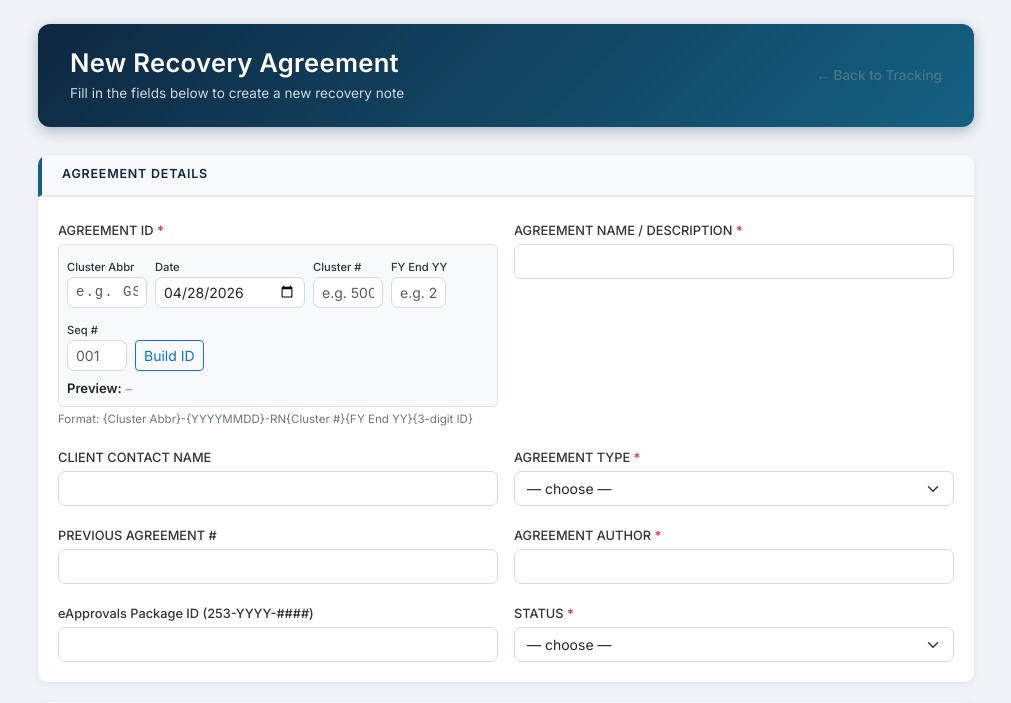
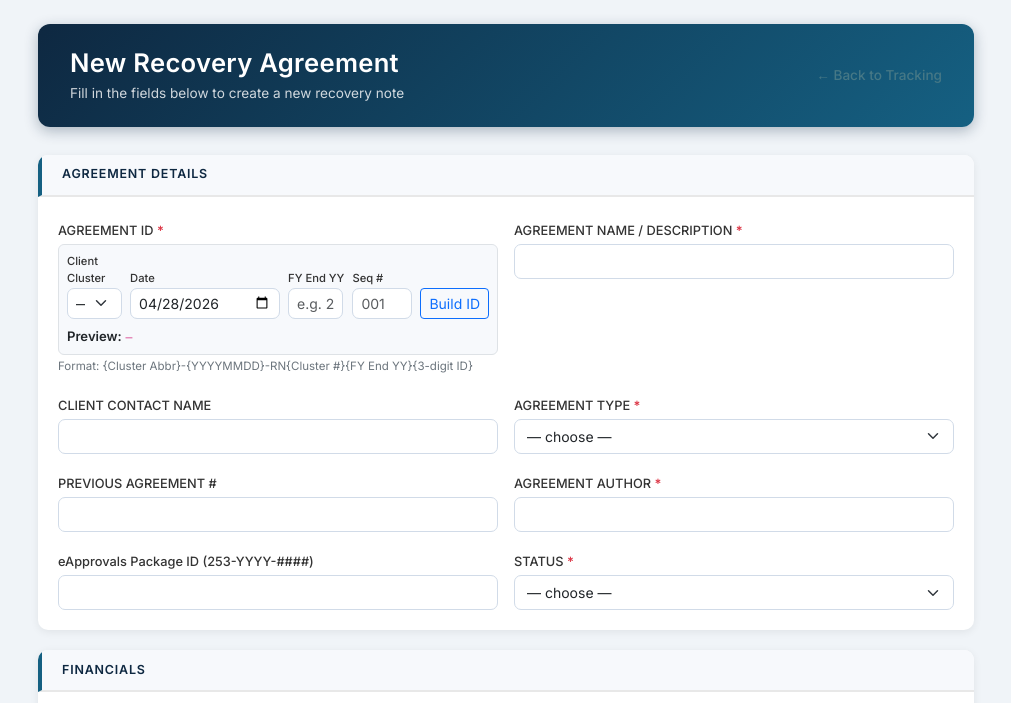
Before and after one commit to maxwellkeeping/RecoveryNote, a Flask app: page / in a window 1280 px wide. Shown: the top 703 px of the page, without its empty margins (134-1145 px from the left). Run offline with Flask 2, Linux system fonts and the light colour scheme; some libraries are stand-ins or nearby versions.

Commit message:
Change cluster to dropdown with codes (CAC-100, GSIC-500, etc.)

```diff
--- a/templates/form.html
+++ b/templates/form.html
@@ -131,19 +131,25 @@
                              value="{{ values.get(it.name, '') }}">
                       <div class="compound-id-builder border rounded p-2" style="background:#f7f9fc">
                         <div class="row g-2 align-items-end">
-                          <div class="col-auto">
-                            <label class="form-label mb-0" style="font-size:.7rem">Cluster Abbr</label>
-                            <input type="text" id="aid-cluster" class="form-control form-control-sm masked-input"
-                                   placeholder="e.g. GSIC" maxlength="6" style="width:80px">
+                          <div class="col">
+                            <label class="form-label mb-0" style="font-size:.7rem">Client Cluster</label>
+                            <select id="aid-cluster" class="form-select form-select-sm">
+                              <option value="">— choose —</option>
+                              <option value="CAC|100">Central Agencies Cluster (CAC) - 100</option>
+                              <option value="CSC|200">Community Services Cluster (CSC) - 200</option>
+                              <option value="CYSSC|300">Children, Youth &amp; Social Services Cluster (CYSSC) - 300</option>
+                              <option value="LTC|400">Labour and Transportation Cluster (LTC) - 400</option>
+                              <option value="GSIC|500">Government Services Integration Cluster (GSIC) - 500</option>
+                              <option value="HSC|600">Health Services Cluster (HSC) - 600</option>
+                              <option value="JTS|700">Justice Technology Services (JTS) - 700</option>
+                              <option value="LRC|800">Land and Resources Cluster (LRC) - 800</option>
+                              <option value="CSD|900">GovTech ON - Cyber Security (CSD) - 900</option>
+                              <option value="TPSD|900">GovTech ON - Technology Policy &amp; Standards Development (TPSD) - 900</option>
+                            </select>
                           </div>
                           <div class="col-auto">
                             <label class="form-label mb-0" style="font-size:.7rem">Date</label>
                             <input type="date" id="aid-date" class="form-control form-control-sm" style="width:150px">
-                          </div>
-                          <div class="col-auto">
-                            <label class="form-label mb-0" style="font-size:.7rem">Cluster #</label>
-                            <input type="text" id="aid-clusternum" class="form-control form-control-sm"
-                                   placeholder="e.g. 500" maxlength="4" style="width:70px">
                           </div>
                           <div class="col-auto">
                             <label class="form-label mb-0" style="font-size:.7rem">FY End YY</label>
@@ -310,12 +316,19 @@
       var hidden   = document.getElementById('field-AGREEMENT_ID');
       var cluster  = document.getElementById('aid-cluster');
       var dateEl   = document.getElementById('aid-date');
-      var cnum     = document.getElementById('aid-clusternum');
       var fyend    = document.getElementById('aid-fyend');
       var seqEl    = document.getElementById('aid-seq');
       var preview  = document.getElementById('aid-preview');
       var btn      = document.getElementById('aid-compose');
       if (!hidden || !cluster) return;
+
+      // Helper: extract abbr and number from cluster dropdown value "ABBR|NUM"
+      function clusterParts() {
+        var v = cluster.value;
+        if (!v) return { abbr: '', num: '' };
+        var p = v.split('|');
+        return { abbr: p[0], num: p[1] || '' };
+      }
 
       // Default date to today
       var today = new Date();
@@ -327,9 +340,15 @@
       if (hidden.value) {
         var parts = hidden.value.match(/^([A-Z]+)-(\d{8})-RN(\d+?)(\d{2})(\d{3})$/);
         if (parts) {
-          cluster.value = parts[1];
+          // Find matching dropdown option by abbreviation
+          var opts = cluster.options;
+          for (var i = 0; i < opts.length; i++) {
+            if (opts[i].value.split('|')[0] === parts[1]) {
+              cluster.value = opts[i].value;
+              break;
+            }
+          }
           dateEl.value = parts[2].substring(0,4)+'-'+parts[2].substring(4,6)+'-'+parts[2].substring(6,8);
-          cnum.value = parts[3];
           fyend.value = parts[4];
           seqEl.value = parts[5];
         }
@@ -337,12 +356,11 @@
 
       function compose() {
         var d = dateEl.value.replace(/-/g, '');
-        var c = cluster.value.toUpperCase().trim();
-        var cn = cnum.value.trim();
+        var cp = clusterParts();
         var fy = fyend.value.trim();
         var sq = seqEl.value.trim().padStart(3, '0');
-        if (c && d.length === 8) {
-          var id = c + '-' + d + '-RN' + cn + fy + sq;
+        if (cp.abbr && d.length === 8) {
+          var id = cp.abbr + '-' + d + '-RN' + cp.num + fy + sq;
           hidden.value = id;
           preview.textContent = id;
         } else {
@@ -350,18 +368,18 @@
         }
       }
 
-      [cluster, dateEl, cnum, fyend, seqEl].forEach(function(el) {
+      [cluster, dateEl, fyend, seqEl].forEach(function(el) {
         el.addEventListener('input', compose);
+        el.addEventListener('change', compose);
       });
 
       btn.addEventListener('click', function() {
         // Auto-fetch next sequence number from backend
         var d = dateEl.value.replace(/-/g, '');
-        var c = cluster.value.toUpperCase().trim();
-        var cn = cnum.value.trim();
+        var cp = clusterParts();
         var fy = fyend.value.trim();
-        if (!c || d.length !== 8) return;
-        var prefix = c + '-' + d + '-RN' + cn + fy;
+        if (!cp.abbr || d.length !== 8) return;
+        var prefix = cp.abbr + '-' + d + '-RN' + cp.num + fy;
         fetch('/api/next-seq?prefix=' + encodeURIComponent(prefix))
           .then(function(r) { return r.json(); })
           .then(function(data) {
```
